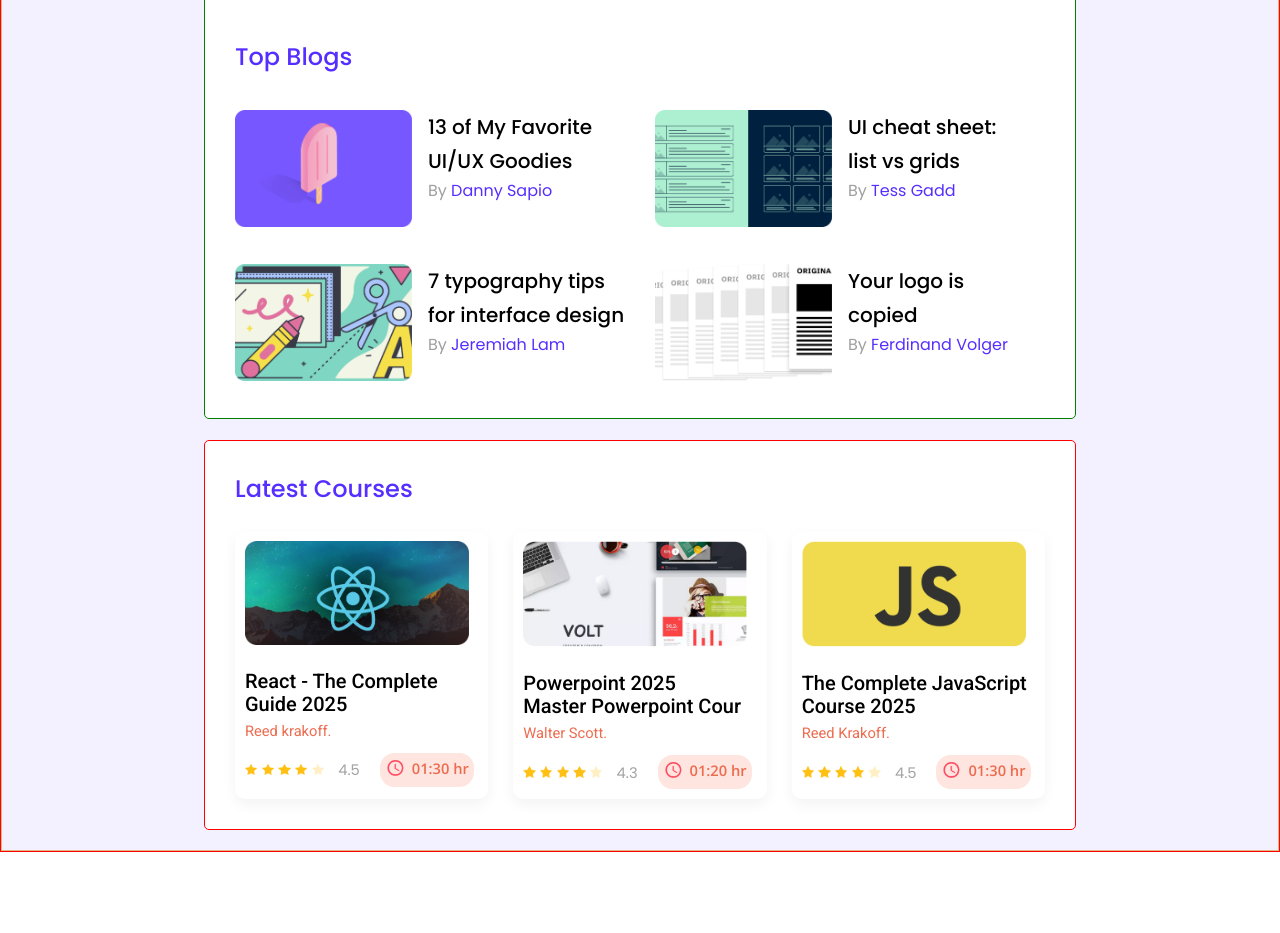
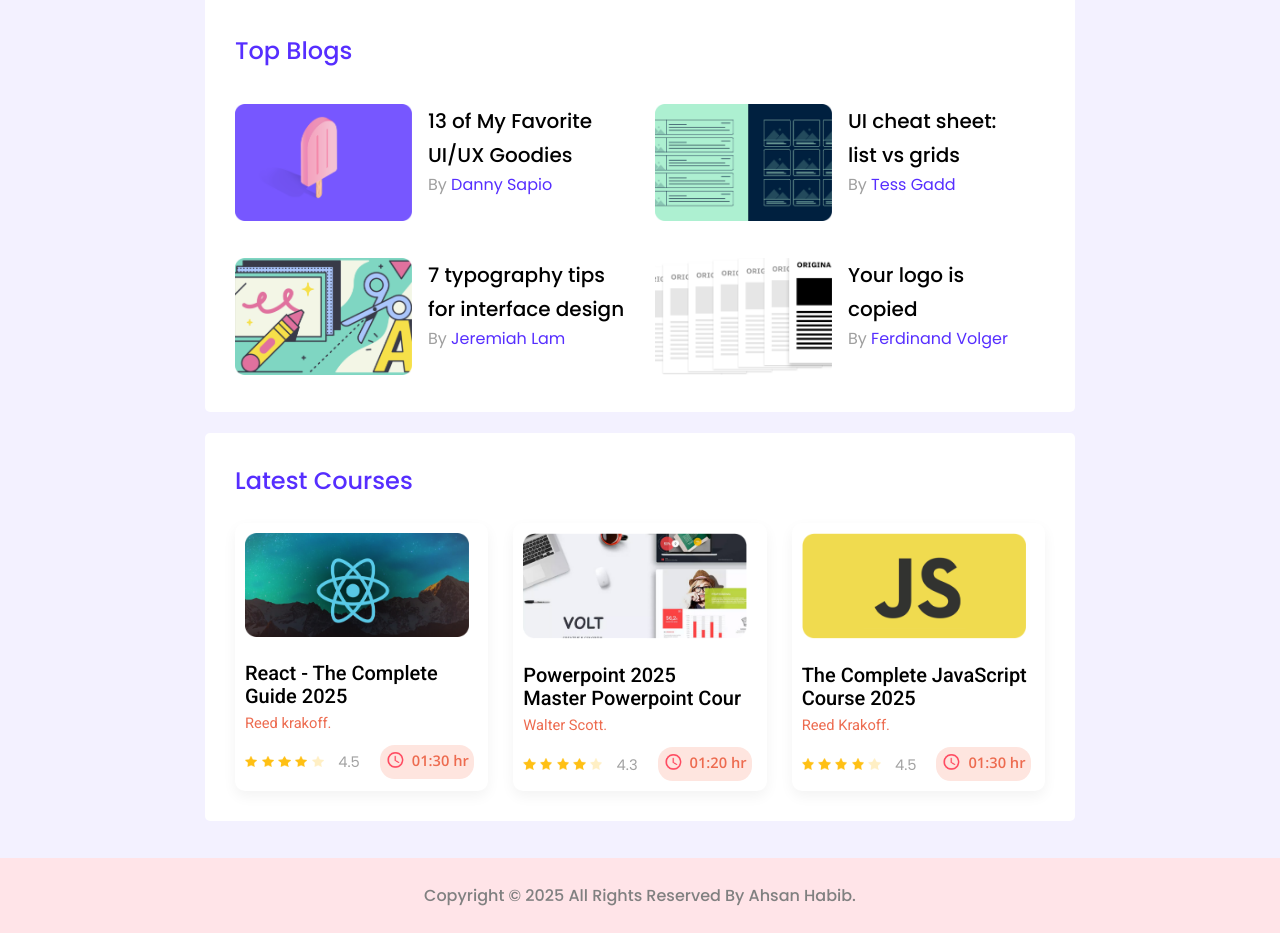
Before and after one commit to bdahsan1999wd/leader-board, a plain HTML site: page index.html in a window 1280 px wide. Shown: the part 441-1374 px from the top of the page. Before the commit the page ends 1293 px from the top, so only its background shows below. Drawn offline with nearby package versions, Linux system fonts and the light colour scheme.

Commit message:
footer section added

```diff
--- a/index.html
+++ b/index.html
@@ -275,6 +275,10 @@
 
     </main>
 
+    <!---------- Footer Section Added ---------->
+    <footer id="footer">
+        <p>Copyright &copy; 2025 All Rights Reserved By Ahsan Habib.</p>
+    </footer>
 
 </body>
 
--- a/styles/style.css
+++ b/styles/style.css
@@ -10,7 +10,6 @@
 }
 
 body {
-  border: 1px solid red;
   font-family: "Poppins", sans-serif;
 }
 
@@ -34,14 +33,12 @@ body {
 
 /* ---------- Navbar Styles Added ---------- */
 nav {
-  border: 1px solid coral;
   max-width: 1440px;
   background-color: rgb(86, 46, 255);
   margin: 0 auto;
 }
 
 .nav-container {
-  border: 1px solid burlywood;
   max-width: 870px;
   justify-content: space-between;
   margin: 0 auto;
@@ -83,14 +80,14 @@ nav {
 
 /* ---------------Top Player and Blog Section Styles Added--------------- */
 main {
-  border: 1px solid burlywood;
+  padding-top: 1px;
+  padding-bottom: 1px;
   background-color: rgb(243, 241, 255);
   max-width: 1440px;
   margin: 0 auto;
 }
 
 .section-container {
-  border: 1px solid green;
   max-width: 870px;
   margin: 0 auto;
   margin-top: 36px;
@@ -177,10 +174,9 @@ hr {
 
 /* ---------- Latest Course Section Styles Added ---------- */
 .latest-courses-container {
-  border: 1px solid red;
   max-width: 870px;
   margin: 0 auto;
-  margin-bottom: 20px;
+  margin-bottom: 36px;
   border-radius: 5px;
   background-color: rgb(255, 255, 255);
 }
@@ -266,3 +262,19 @@ hr {
   font-weight: 600;
   line-height: 20px;
 }
+
+/* -----Footer Section Styles Added----- */
+#footer {
+  background-color: rgb(255, 228, 232);
+  max-width: 1440px;
+  text-align: center;
+  color: gray;
+  font-size: 1.25rem;
+  margin: 0 auto;
+}
+
+#footer p {
+  font-size: 1rem;
+  font-weight: 500;
+  padding: 25px;
+}
```
